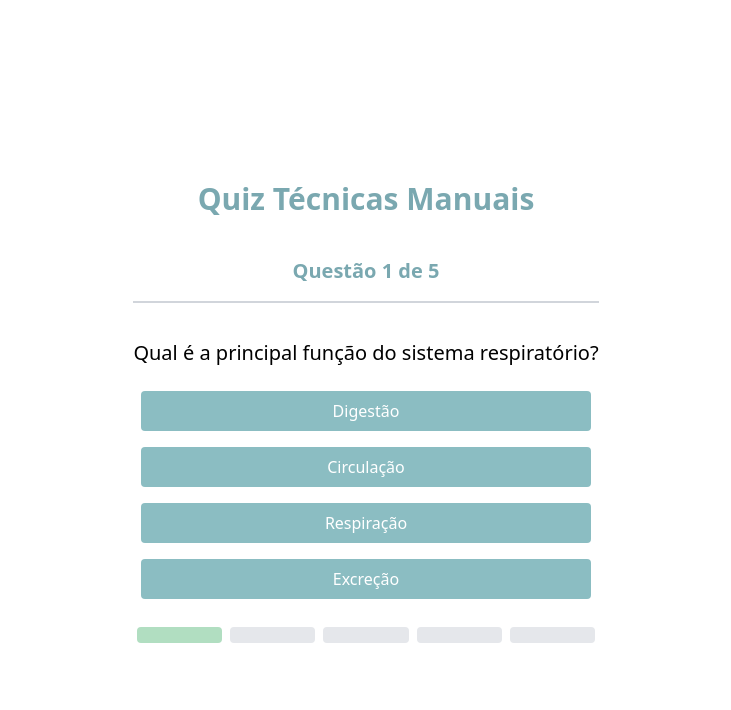
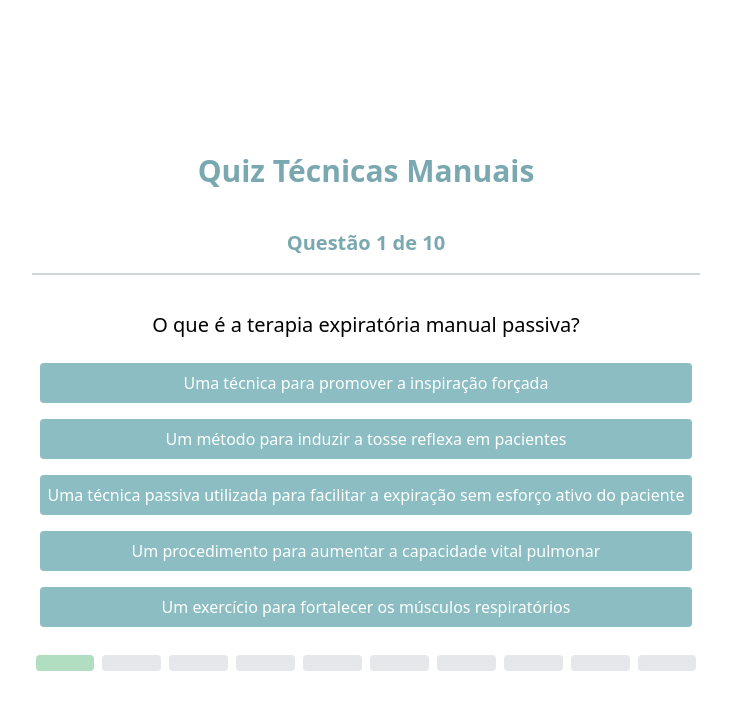
Before and after one commit to jufazenda/tec_respiracao, a Next.js app: page / in a window 1280 px wide. Shown: the top 710 px of the page, without its empty margins (274-1005 px from the left). Built offline with nearby package versions, Linux system fonts and the light colour scheme.

Commit message:
atualização das questões

```diff
--- a/pages/components/Quiz/index.tsx
+++ b/pages/components/Quiz/index.tsx
@@ -1,46 +1,156 @@
-import { useState } from 'react'
 import Question from './Question'
 import ProgressBar from '../ProgressBar'
 import Review from '../Review'
 import { QuestionType } from '@/Types/Props'
+import { useState } from 'react'
 
 const questions: QuestionType[] = [
   {
-    question: 'Qual é a principal função do sistema respiratório?',
-    options: ['Digestão', 'Circulação', 'Respiração', 'Excreção'],
-    answer: 'Respiração',
+    question: 'O que é a terapia expiratória manual passiva?',
+    options: [
+      'Uma técnica para promover a inspiração forçada',
+      'Um método para induzir a tosse reflexa em pacientes',
+      'Uma técnica passiva utilizada para facilitar a expiração sem esforço ativo do paciente',
+      'Um procedimento para aumentar a capacidade vital pulmonar',
+      'Um exercício para fortalecer os músculos respiratórios',
+    ],
+    answer:
+      'Uma técnica passiva utilizada para facilitar a expiração sem esforço ativo do paciente',
     explanation:
-      'A principal função do sistema respiratório é a respiração, fornecendo oxigênio ao corpo e removendo dióxido de carbono.',
+      'A terapia expiratória manual passiva é utilizada para auxiliar a expiração de pacientes que não conseguem realizar este movimento de forma ativa.',
   },
   {
-    question: 'Onde ocorre a troca gasosa nos pulmões?',
-    options: ['Bronquíolos', 'Traqueia', 'Alvéolos', 'Diafragma'],
-    answer: 'Alvéolos',
+    question:
+      'Qual é o principal objetivo da técnica de aceleração do fluxo expiratório?',
+    options: [
+      'Aumentar a inspiração máxima do paciente',
+      'Reduzir o volume de ar residual nos pulmões',
+      'Aumentar a pressão arterial durante a expiração',
+      'Facilitar a remoção de secreções pulmonares, acelerando o fluxo do ar expirado',
+      'Promover o relaxamento muscular durante a expiração',
+    ],
+    answer:
+      'Facilitar a remoção de secreções pulmonares, acelerando o fluxo do ar expirado',
     explanation:
-      'A troca gasosa ocorre nos alvéolos, que são pequenas sacolas de ar nos pulmões onde o oxigênio é trocado pelo dióxido de carbono no sangue.',
+      'A técnica de aceleração do fluxo expiratório ajuda a remover secreções pulmonares ao acelerar o fluxo de ar durante a expiração.',
   },
   {
-    question: 'Onde ocorre a troca gasosa nos pulmões?',
-    options: ['Bronquíolos', 'Traqueia', 'Alvéolos', 'Diafragma'],
-    answer: 'Alvéolos',
+    question:
+      'A manobra de aceleração de fluxo é mais frequentemente utilizada em pacientes com:',
+    options: [
+      'Doenças neurológicas',
+      'Lesões ortopédicas',
+      'Doenças respiratórias com acúmulo de secreções, como bronquite e fibrose cística',
+      'Transtornos psicológicos',
+      'Problemas cardiovasculares',
+    ],
+    answer:
+      'Doenças respiratórias com acúmulo de secreções, como bronquite e fibrose cística',
     explanation:
-      'A troca gasosa ocorre nos alvéolos, que são pequenas sacolas de ar nos pulmões onde o oxigênio é trocado pelo dióxido de carbono no sangue.',
+      'A manobra de aceleração de fluxo é indicada para pacientes com doenças respiratórias que apresentam secreções pulmonares, como bronquite crônica e fibrose cística.',
   },
   {
-    question: 'Onde ocorre a troca gasosa nos pulmões?',
-    options: ['Bronquíolos', 'Traqueia', 'Alvéolos', 'Diafragma'],
-    answer: 'Alvéolos',
+    question:
+      'A manobra de Farley Campos é diferente de outras técnicas de aceleração de fluxo porque:',
+    options: [
+      'Envolve a aplicação de pressão no abdômen durante a inspiração',
+      'Utiliza a força do paciente para auxiliar na expiração',
+      'É realizada com a ajuda de dispositivos mecânicos',
+      'Envolve a compressão torácica e redirecionamento do fluxo expiratório com o mínimo de força aplicada',
+      'É realizada somente em pacientes com traqueostomia',
+    ],
+    answer:
+      'Envolve a compressão torácica e redirecionamento do fluxo expiratório com o mínimo de força aplicada',
     explanation:
-      'A troca gasosa ocorre nos alvéolos, que são pequenas sacolas de ar nos pulmões onde o oxigênio é trocado pelo dióxido de carbono no sangue.',
+      'A manobra de Farley Campos utiliza a compressão torácica leve e redireciona o fluxo expiratório, facilitando a remoção de secreções sem grande aplicação de força.',
   },
   {
-    question: 'Onde ocorre a troca gasosa nos pulmões?',
-    options: ['Bronquíolos', 'Traqueia', 'Alvéolos', 'Diafragma'],
-    answer: 'Alvéolos',
+    question:
+      'Qual é o principal benefício da manobra de redirecionamento de fluxo?',
+    options: [
+      'Fortalecer os músculos respiratórios',
+      'Promover o relaxamento dos brônquios',
+      'Melhorar a ventilação seletiva em áreas específicas dos pulmões',
+      'Aumentar a pressão arterial durante a respiração',
+      'Ajudar a prevenir infecções respiratórias',
+    ],
+    answer:
+      'Melhorar a ventilação seletiva em áreas específicas dos pulmões',
     explanation:
-      'A troca gasosa ocorre nos alvéolos, que são pequenas sacolas de ar nos pulmões onde o oxigênio é trocado pelo dióxido de carbono no sangue.',
+      'A manobra de redirecionamento de fluxo é usada para direcionar o fluxo de ar para áreas pulmonares menos ventiladas, ajudando na melhora da oxigenação.',
   },
-  // Adicione mais perguntas conforme necessário
+  {
+    question:
+      'A técnica de compressão e descompressão torácica é indicada para:',
+    options: [
+      'Pacientes com hipertensão arterial',
+      'Pacientes com dificuldade em eliminar secreções pulmonares',
+      'Indivíduos saudáveis em treinamento esportivo',
+      'Crianças com asma leve',
+      'Pacientes com deformidades da coluna vertebral',
+    ],
+    answer: 'Pacientes com dificuldade em eliminar secreções pulmonares',
+    explanation:
+      'A técnica de compressão e descompressão torácica ajuda na remoção de secreções pulmonares, especialmente em pacientes que têm dificuldade em expectorar.',
+  },
+  {
+    question:
+      'Quais são as contraindicações para a realização da manobra de compressão torácica?',
+    options: [
+      'Insuficiência cardíaca, osteoporose, e pós-operatório de cirurgias abdominais',
+      'Pneumonia leve e asma controlada',
+      'Pacientes sem histórico de doenças respiratórias',
+      'Pacientes com boa capacidade inspiratória e expiratória',
+      'Indivíduos em reabilitação neuromotora',
+    ],
+    answer:
+      'Insuficiência cardíaca, osteoporose, e pós-operatório de cirurgias abdominais',
+    explanation:
+      'A manobra de compressão torácica é contraindicada em pacientes com insuficiência cardíaca, osteoporose ou que estão em pós-operatório de cirurgias abdominais, devido ao risco de lesões.',
+  },
+  {
+    question: 'A técnica de aceleração do fluxo é preferível quando:',
+    options: [
+      'O paciente apresenta pouca mobilidade torácica',
+      'O paciente apresenta secreções pulmonares abundantes',
+      'O paciente está em recuperação pós-cirúrgica',
+      'O paciente tem hipertensão arterial',
+      'O paciente possui alta capacidade pulmonar',
+    ],
+    answer: 'O paciente apresenta secreções pulmonares abundantes',
+    explanation:
+      'A técnica de aceleração do fluxo é recomendada para pacientes que têm secreções pulmonares abundantes e precisam de ajuda para eliminá-las.',
+  },
+  {
+    question:
+      'O que pode indicar a necessidade de utilizar a manobra de redirecionamento de fluxo?',
+    options: [
+      'Tosse seca e ineficaz',
+      'Presença de secreção localizada em áreas específicas dos pulmões',
+      'Dificuldade para inspirar profundamente',
+      'Hiperventilação constante',
+      'Saturação de oxigênio superior a 98%',
+    ],
+    answer:
+      'Presença de secreção localizada em áreas específicas dos pulmões',
+    explanation:
+      'A manobra de redirecionamento de fluxo é indicada quando há secreção localizada em áreas específicas dos pulmões, melhorando a ventilação e a remoção de secreções.',
+  },
+  {
+    question:
+      'Quais são os principais desafios ao aplicar técnicas manuais expiratórias em pacientes com doenças respiratórias crônicas?',
+    options: [
+      'Controle da pressão arterial e frequência cardíaca',
+      'Evitar a hiperinflação pulmonar',
+      'Monitoramento constante da frequência respiratória e da tolerância do paciente',
+      'Realizar a técnica sem causar desconforto na região abdominal',
+      'Gerenciar a dor torácica durante a expiração',
+    ],
+    answer:
+      'Monitoramento constante da frequência respiratória e da tolerância do paciente',
+    explanation:
+      'Um dos principais desafios ao aplicar técnicas manuais expiratórias é monitorar a frequência respiratória e a tolerância do paciente para garantir que a técnica seja segura e eficaz.',
+  },
 ]
 
 const Quiz = () => {
```
Also changed, not shown: 1 other file (tests, documents, lock files or other folders).
